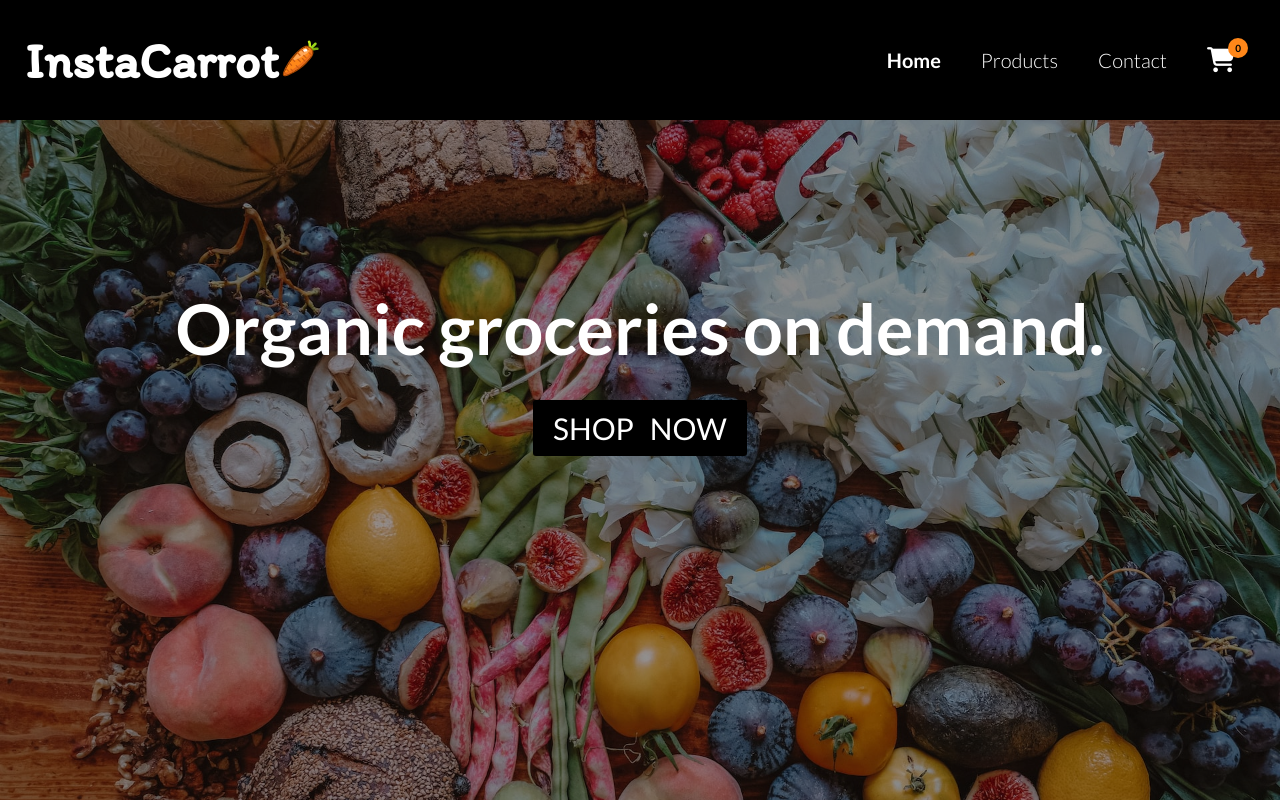
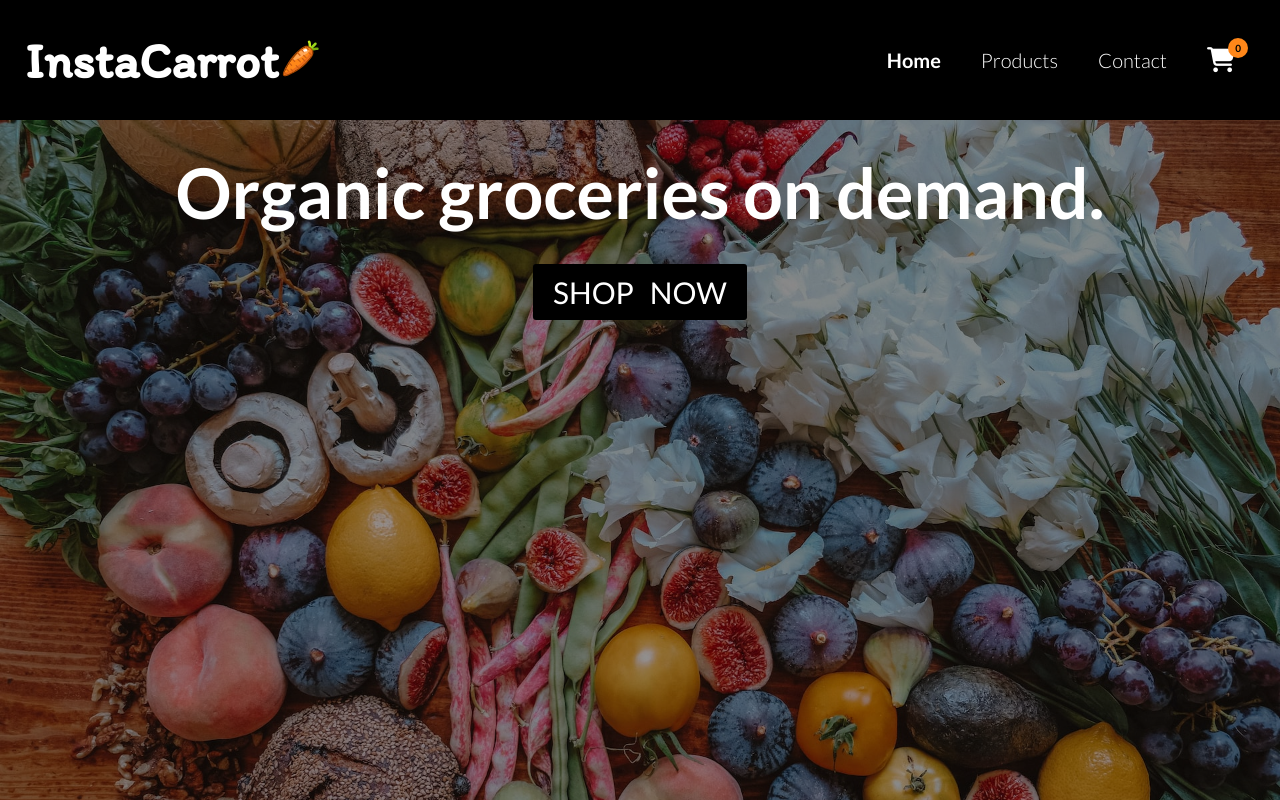
Before and after one commit to walkermicah/shopping-cart, a React (Create React App) app: page / in a window 1280 px wide. Built offline with nearby package versions, Linux system fonts and the light colour scheme.

Commit message:
Update mixins

```diff
--- a/src/styles/abstracts/mixins.scss
+++ b/src/styles/abstracts/mixins.scss
@@ -1,8 +1,8 @@
 @mixin background-img {
-  height: 100%;
+  min-height: 100%;
   position: relative;
+  z-index: 0;
   background-color: black;
-  z-index: 0;
 
   &::after {
     content: '';
@@ -20,9 +20,7 @@
 
 @mixin page-content {
   background-color: rgb(0, 0, 0);
-  width: 45%;
   display: grid;
   align-items: start;
-  padding: 0rem 3rem;
   z-index: 2;
 }
```
